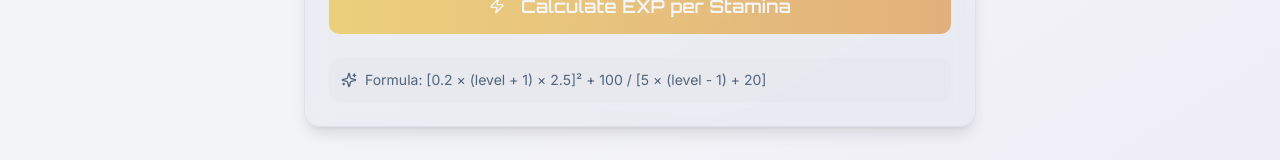
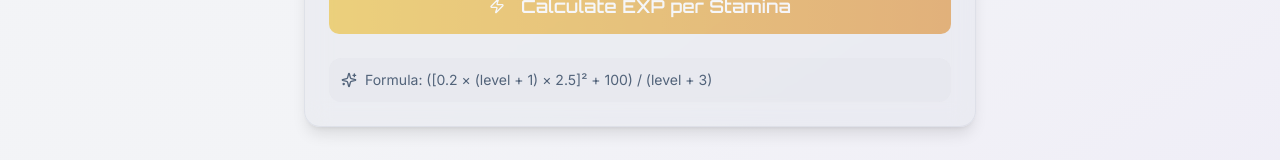
Before and after one commit to hariskokane/void-game-tool, a React (Vite) app: page /exp-per-stam in a window 1280 px wide. Shown: the part 457-617 px from the top of the page. Built offline with nearby package versions, Linux system fonts and the light colour scheme; the HTML template or start-up script is replaced by a standard one.

Commit message:
Update ExpPerStam.tsx

```diff
--- a/src/pages/ExpPerStam.tsx
+++ b/src/pages/ExpPerStam.tsx
@@ -17,9 +17,9 @@ const ExpPerStam = () => {
     const lvl = parseFloat(level);
 
     if (!isNaN(lvl) && lvl > 1) {
-      // Formula: [0.2 × (x + 1) × 2.5]² + 100 / [5 × (x - 1) + 20]
+      // Corrected Formula: ([0.2 × (x + 1) × 2.5]² + 100) / (x + 3)
       const numerator = Math.pow(0.2 * (lvl + 1) * 2.5, 2) + 100;
-      const denominator = 5 * (lvl - 1) + 20;
+      const denominator = lvl + 3;
       const expPerStam = numerator / denominator;
 
       setResult(expPerStam);
@@ -77,7 +77,7 @@ const ExpPerStam = () => {
 
               <div className="flex items-center gap-2 text-sm text-muted-foreground bg-muted/30 p-3 rounded-lg">
                 <Sparkles className="w-4 h-4" />
-                <span>Formula: [0.2 × (level + 1) × 2.5]² + 100 / [5 × (level - 1) + 20]</span>
+                <span>Formula: ([0.2 × (level + 1) × 2.5]² + 100) / (level + 3)</span>
               </div>
             </div>
           </GlassCard>
```
